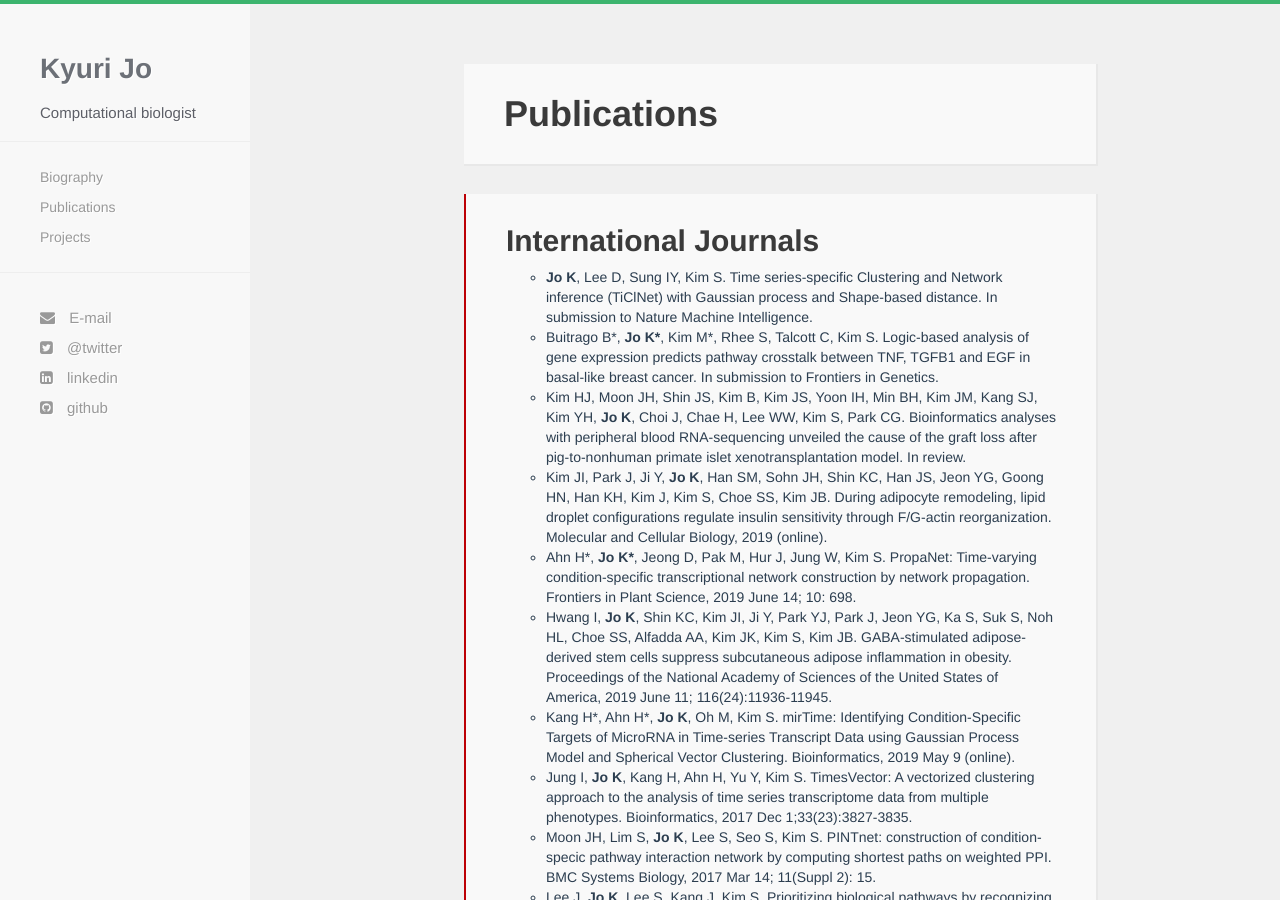
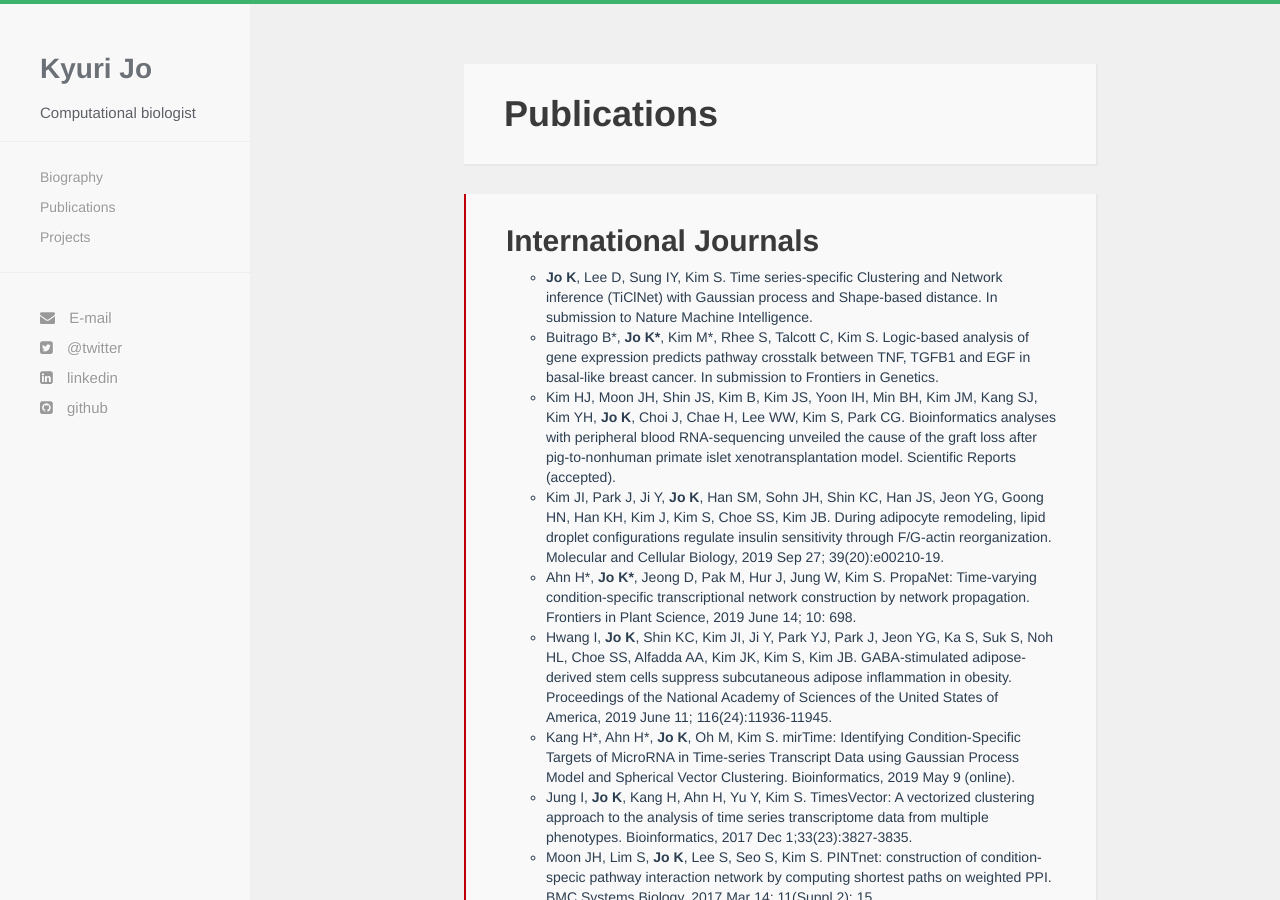
Before and after one commit to kyuriJo/kyuriJo.github.io, a Jekyll site: the page built from publications.html, in a window 1280 px wide and 900 px high. Built offline with Jekyll 4.4.1, drawn with Linux system fonts in a browser that asks for light colours; nearby versions of some CDN libraries.

Commit message:
update publication

```diff
--- a/publications.html
+++ b/publications.html
@@ -11,8 +11,8 @@ title: Publications
   <ul class="dot">
   <li><b>Jo K</b>, Lee D, Sung IY, Kim S. Time series-specific Clustering and Network inference (TiClNet) with Gaussian process and Shape-based distance. In submission to Nature Machine Intelligence.</li>
   <li>Buitrago B*, <b>Jo K*</b>, Kim M*, Rhee S, Talcott C, Kim S. Logic-based analysis of gene expression predicts pathway crosstalk between TNF, TGFB1 and EGF in basal-like breast cancer. In submission to Frontiers in Genetics.</li>
-  <li>Kim HJ, Moon JH, Shin JS, Kim B, Kim JS, Yoon IH, Min BH, Kim JM, Kang SJ, Kim YH, <b>Jo K</b>, Choi J, Chae H, Lee WW, Kim S, Park CG. Bioinformatics analyses with peripheral blood RNA-sequencing unveiled the cause of the graft loss after pig-to-nonhuman primate islet xenotransplantation model. In review.</li>
-  <li>Kim JI, Park J, Ji Y, <b>Jo K</b>, Han SM, Sohn JH, Shin KC, Han JS, Jeon YG, Goong HN, Han KH, Kim J, Kim S, Choe SS, Kim JB. During adipocyte remodeling, lipid droplet configurations regulate insulin sensitivity through F/G-actin reorganization. Molecular and Cellular Biology, 2019 (online).</li>
+  <li>Kim HJ, Moon JH, Shin JS, Kim B, Kim JS, Yoon IH, Min BH, Kim JM, Kang SJ, Kim YH, <b>Jo K</b>, Choi J, Chae H, Lee WW, Kim S, Park CG. Bioinformatics analyses with peripheral blood RNA-sequencing unveiled the cause of the graft loss after pig-to-nonhuman primate islet xenotransplantation model. Scientific Reports (accepted).</li>
+  <li>Kim JI, Park J, Ji Y, <b>Jo K</b>, Han SM, Sohn JH, Shin KC, Han JS, Jeon YG, Goong HN, Han KH, Kim J, Kim S, Choe SS, Kim JB. During adipocyte remodeling, lipid droplet configurations regulate insulin sensitivity through F/G-actin reorganization. Molecular and Cellular Biology, 2019 Sep 27; 39(20):e00210-19.</li>
   <li>Ahn H*, <b>Jo K*</b>, Jeong D, Pak M, Hur J, Jung W, Kim S. PropaNet: Time-varying condition-specific transcriptional network construction by network propagation. Frontiers in Plant Science, 2019 June 14; 10: 698.</li>
   <li>Hwang I, <b>Jo K</b>, Shin KC, Kim JI, Ji Y, Park YJ, Park J, Jeon YG, Ka S, Suk S, Noh HL, Choe SS, Alfadda AA, Kim JK, Kim S, Kim JB. GABA-stimulated adipose-derived stem cells suppress subcutaneous adipose inflammation in obesity. Proceedings of the National Academy of Sciences of the United States of America, 2019 June 11; 116(24):11936-11945.</li>
   <li>Kang H*, Ahn H*, <b>Jo K</b>, Oh M, Kim S. mirTime: Identifying Condition-Specific Targets of MicroRNA in Time-series Transcript Data using Gaussian Process Model and Spherical Vector Clustering. Bioinformatics, 2019 May 9 (online).</li>
```
